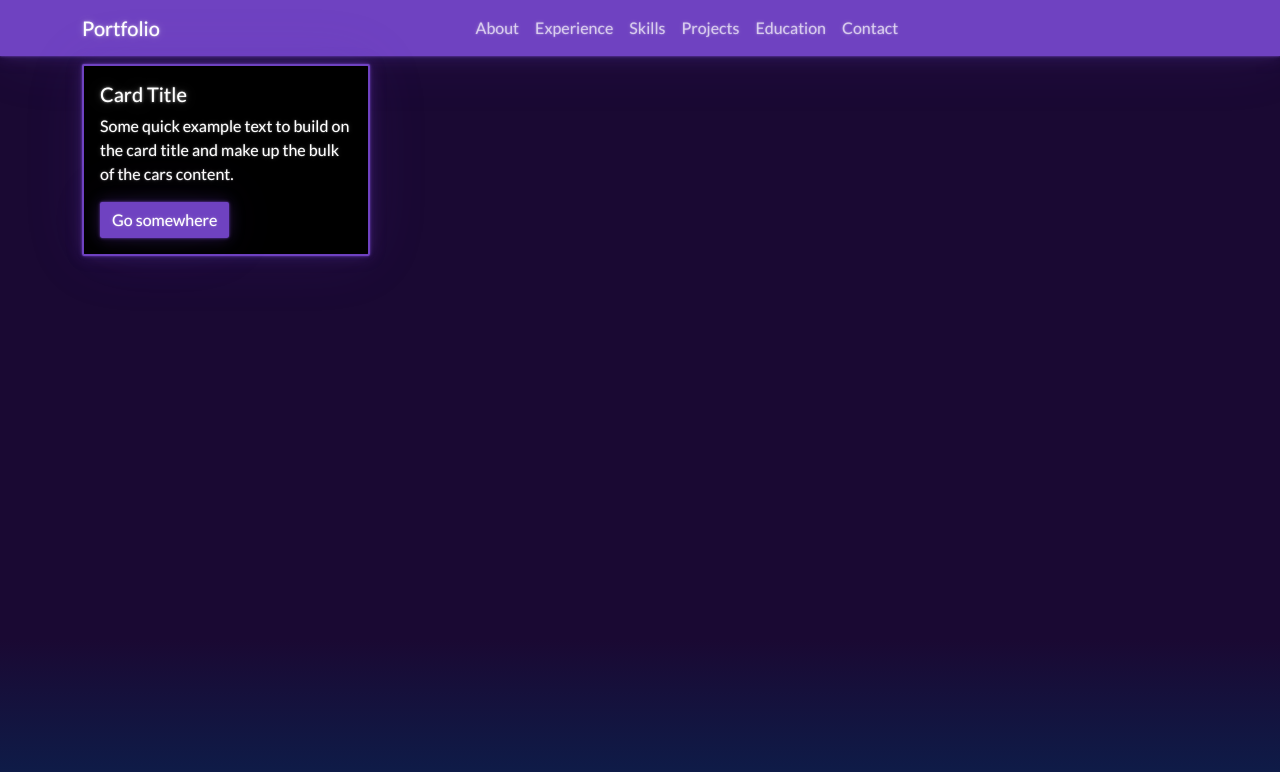
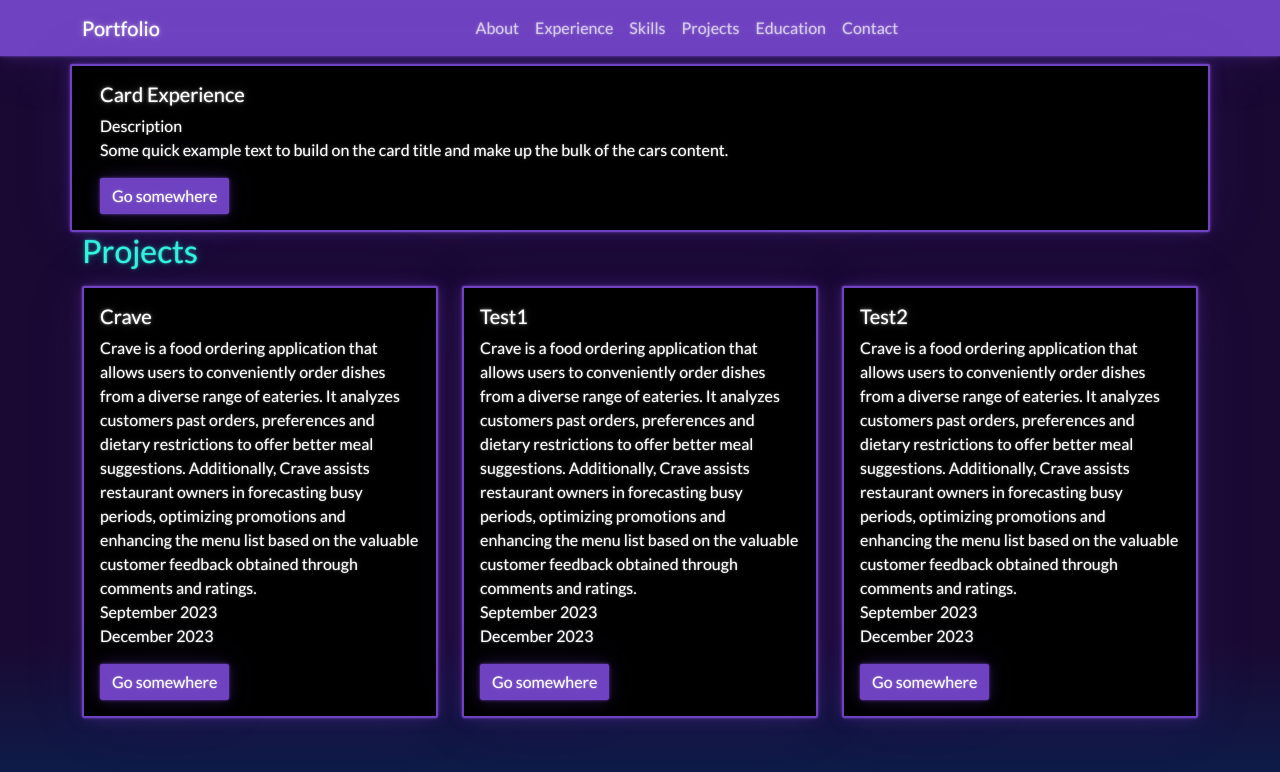
Before and after one commit to jablue-12/jablue-12.github.io, a React (Vite) app: page / in a window 1280 px wide. Shown: the top 772 px of the page. Built offline with nearby package versions, Linux system fonts and the light colour scheme.

Commit message:
Implement Project section
- Create components for the project section i.e. custom cards to display each project.
- Create a constant file that will contain all the necessary data that will be displayed on the page.
- Import prop-types to avoid having 'missing in props validation' with eslint

```diff
--- a/package.json
+++ b/package.json
@@ -11,6 +11,7 @@
   },
   "dependencies": {
     "bootstrap": "^5.3.2",
+    "prop-types": "^15.8.1",
     "react": "^18.2.0",
     "react-bootstrap": "^2.9.2",
     "react-dom": "^18.2.0"
--- a/src/App.jsx
+++ b/src/App.jsx
@@ -1,21 +1,17 @@
-import { Button, Card, Container } from 'react-bootstrap';
+import { Container } from 'react-bootstrap';
 import { Header } from './components/Navbar';
+import { Experience } from './components/Experience';
+import { Project } from './components/Projects';
+
+
 
 function App() {
 	return (
 		<>
 			<Header />
 			<Container>
-				<Card style={{ width: '18rem' }} className="bg-black border-primary mt-2">
-					<Card.Body>
-						<Card.Title>Card Title</Card.Title>
-						<Card.Text>
-							Some quick example text to build on the card title and make up the
-							bulk of the cars content.
-						</Card.Text>
-						<Button variant="primary">Go somewhere</Button>
-					</Card.Body>
-				</Card>
+				<Experience/>
+				<Project/>
 			</Container>
 		</>
 	);
--- /dev/null
+++ b/src/components/Experience/CardExperience.jsx
@@ -0,0 +1,18 @@
+import { Button, Card } from 'react-bootstrap';
+
+export const CardExperience = () => {
+	return (
+		<Card className="bg-black border-primary mt-2">
+			<Card.Body>
+				<Card.Title>Card Experience</Card.Title>
+				<Card.Text>
+					Description
+					<br/>
+					Some quick example text to build on the card title and make up the
+					bulk of the cars content.
+				</Card.Text>
+				<Button variant="primary">Go somewhere</Button>
+			</Card.Body>
+		</Card>
+	);
+};
--- /dev/null
+++ b/src/components/Experience/index.jsx
@@ -0,0 +1,10 @@
+import { CardExperience } from './CardExperience';
+import { Row } from 'react-bootstrap';
+
+export const Experience = () => {
+	return (
+		<Row>
+			<CardExperience />
+		</Row>
+	);
+};
--- /dev/null
+++ b/src/components/Projects/CardProject.jsx
@@ -0,0 +1,32 @@
+import { Button, Card } from 'react-bootstrap';
+import PropTypes from 'prop-types';
+
+export const CardProject = ({ project }) => {
+	return (
+		<Card className="bg-black border-primary mt-2">
+			<Card.Body>
+				<Card.Title>{project.title}</Card.Title>
+				<Card.Text>
+					{project.description}
+					<br/>
+					{project.startDate}
+					<br/>
+					{project.endDate}
+					<br/>
+				</Card.Text>
+				<Button variant="primary">Go somewhere</Button>
+			</Card.Body>
+		</Card>
+	);
+};
+
+CardProject.propTypes = {
+		project: PropTypes.shape({
+			title: PropTypes.string.isRequired,
+			description: PropTypes.string.isRequired,
+			startDate: PropTypes.string.isRequired,
+			endDate: PropTypes.string.isRequired,
+			sourceCode: PropTypes.string.isRequired,
+			view: PropTypes.string.isRequired,
+	}).isRequired,
+};
--- /dev/null
+++ b/src/components/Projects/index.jsx
@@ -0,0 +1,18 @@
+import { Projects } from '../../data/constants';
+import { CardProject } from './CardProject';
+import { Col, Row } from 'react-bootstrap';
+
+export const Project = () => {
+	return (
+		<>
+			<h2>Projects</h2>
+			<Row>
+				{Projects.map((project, index) => (
+					<Col key={`${index}-project`}>
+						<CardProject key={index} project={project} />
+					</Col>
+				))}
+			</Row>
+		</>
+	);
+};
--- /dev/null
+++ b/src/data/constants.js
@@ -0,0 +1,33 @@
+export const Bio = {
+	name : 'Jared Castillo',
+	role: 'Full Stack Developer',
+	description: 'Lorem ipsum, dolor sit amet consectetur adipisicing elit. Vitae, officia reiciendis! Tempore hic deserunt, consequuntur facere libero, doloremque quae, culpa similique sequi delectus eaque? Quaerat excepturi distinctio saepe inventore illo laudantium eius animi vero possimus id! Voluptatem, officiis porro possimus minima impedit perspiciatis, molestiae eius sapiente, provident mollitia praesentium repudiandae!',
+	avatar: 'none'
+};
+
+export const Projects = [
+	{
+		title: 'Crave',
+		description: 'Crave is a food ordering application that allows users to conveniently order dishes from a diverse range of eateries. It analyzes customers past orders, preferences and dietary restrictions to offer better meal suggestions. Additionally, Crave assists restaurant owners in forecasting busy periods, optimizing promotions and enhancing the menu list based on the valuable customer feedback obtained through comments and ratings.',
+		startDate: 'September 2023',
+		endDate: 'December 2023',
+		sourceCode: 'https://github.com/jablue-12/crave',
+		view: 'https://crave-comp4350.netlify.app/'
+	},
+	{
+		title: 'Test1',
+		description: 'Crave is a food ordering application that allows users to conveniently order dishes from a diverse range of eateries. It analyzes customers past orders, preferences and dietary restrictions to offer better meal suggestions. Additionally, Crave assists restaurant owners in forecasting busy periods, optimizing promotions and enhancing the menu list based on the valuable customer feedback obtained through comments and ratings.',
+		startDate: 'September 2023',
+		endDate: 'December 2023',
+		sourceCode: 'https://github.com/jablue-12/crave',
+		view: 'https://crave-comp4350.netlify.app/'
+	},
+	{
+		title: 'Test2',
+		description: 'Crave is a food ordering application that allows users to conveniently order dishes from a diverse range of eateries. It analyzes customers past orders, preferences and dietary restrictions to offer better meal suggestions. Additionally, Crave assists restaurant owners in forecasting busy periods, optimizing promotions and enhancing the menu list based on the valuable customer feedback obtained through comments and ratings.',
+		startDate: 'September 2023',
+		endDate: 'December 2023',
+		sourceCode: 'https://github.com/jablue-12/crave',
+		view: 'https://crave-comp4350.netlify.app/'
+	}
+];
```
Also changed, not shown: 1 other file (tests, documents, lock files or other folders).
